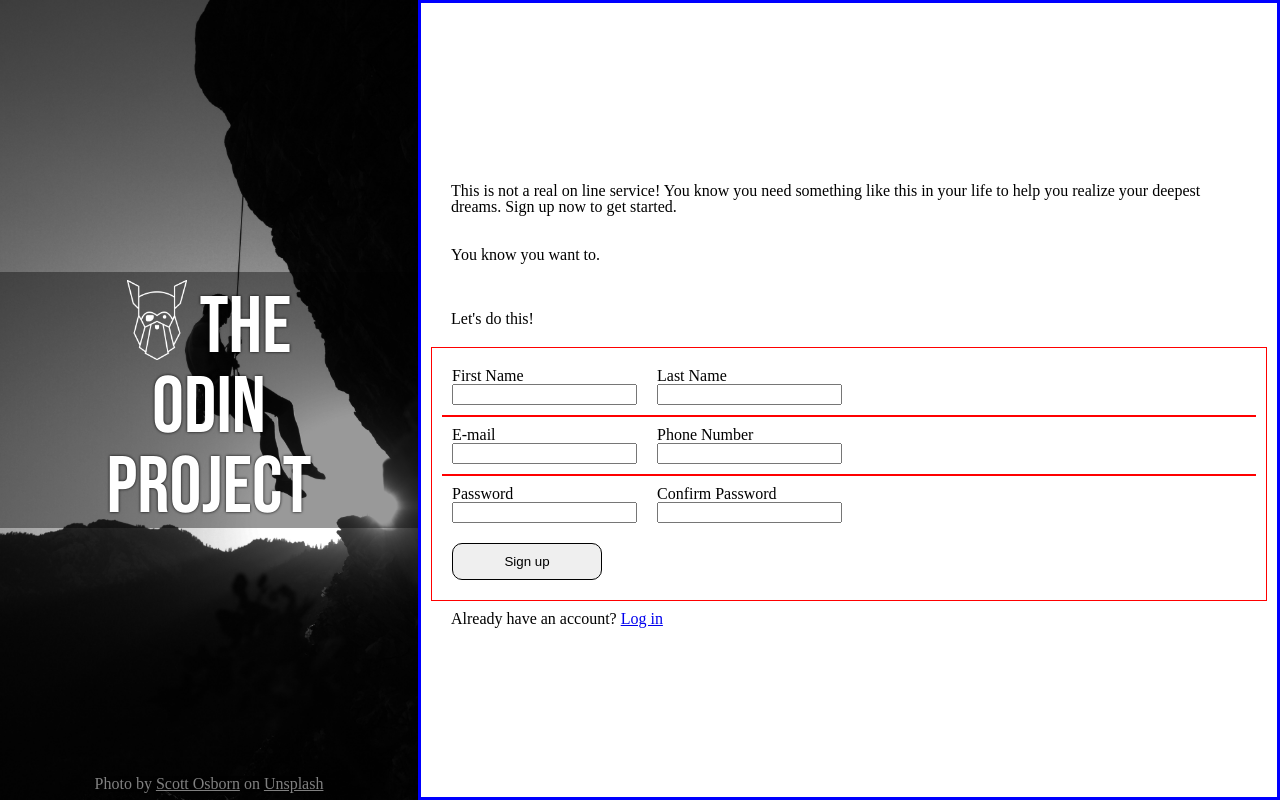
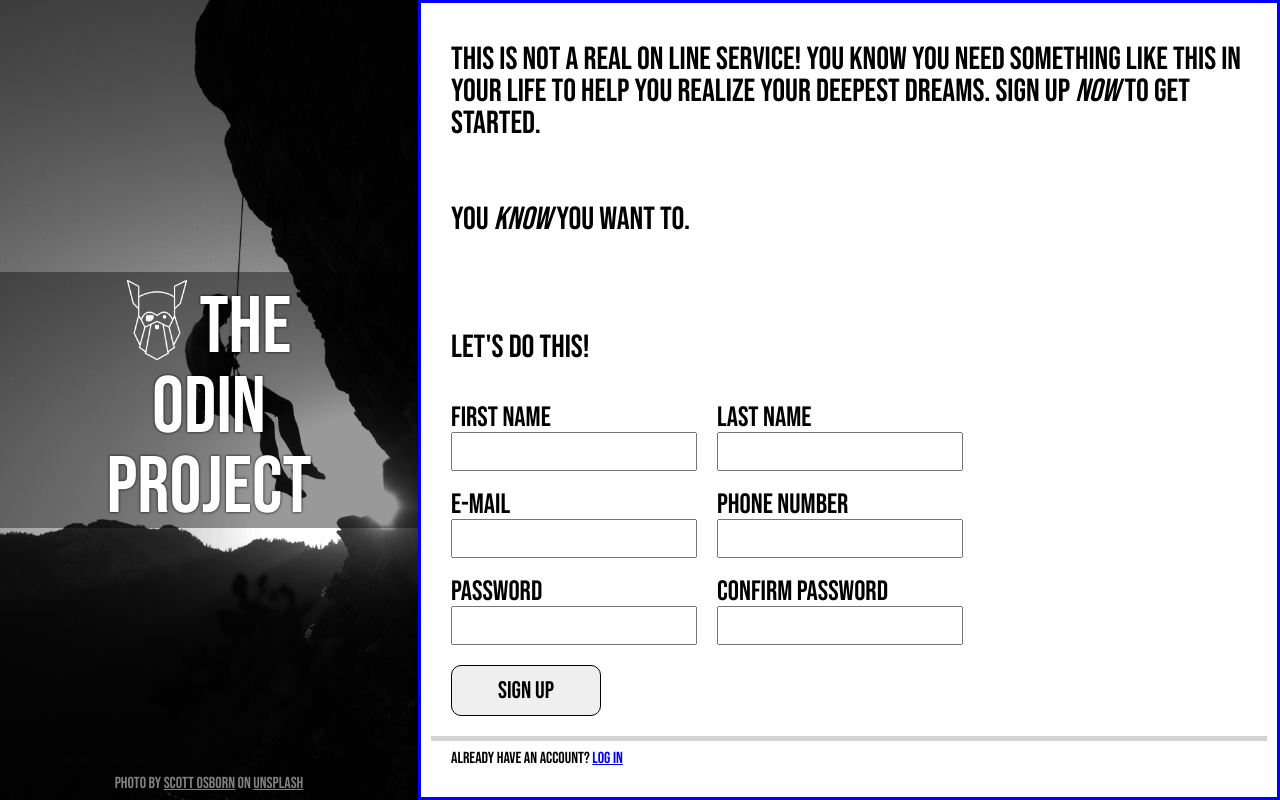
Before and after one commit to HenryCodesGit/odin-sign-up-form, a plain HTML site: page index.html in a window 1280 px wide. Drawn offline with Linux system fonts and the light colour scheme.

Commit message:
Fix overflow issues with form section

```diff
--- a/index.html
+++ b/index.html
@@ -19,8 +19,7 @@
             Sign up <em>now</em> to get started.
             <br><br><br>
             You <em>know</em> you want to.
-            <br>
-            <br>
+            <br><br>
             <br><br>
             Let's do this!
         </div>
@@ -55,6 +54,7 @@
             </ul>
             <button type="submit">Sign up</button>
         </form>
+        <div class="divider"></div>
         <footer>
             Already have an account? <a href="https://google.ca">Log in</a>
         </footer>
--- a/style.css
+++ b/style.css
@@ -1,6 +1,6 @@
 /* Resetting CSS */
 
-html,body,div,span,applet,object,iframe,h1,h2,h3,h4,h5,h6,p,blockquote,pre,a,abbr,acronym,address,big,cite,code,del,dfn,em,img,ins,kbd,q,s,samp,small,strike,strong,sub,sup,tt,var,b,u,i,center,dl,dt,dd,ol,ul,li,fieldset,form,label,legend,table,caption,tbody,tfoot,thead,tr,th,td,article,aside,canvas,details,embed,figure,figcaption,footer,header,hgroup,menu,nav,output,ruby,section,summary,time,mark,audio,video { margin: 0; padding: 0; border: 0; font-size: 100%; font: inherit; vertical-align: baseline;}
+html,body,div,span,applet,object,iframe,h1,h2,h3,h4,h5,h6,p,blockquote,pre,a,abbr,acronym,address,big,cite,code,del,dfn,em,img,ins,kbd,q,s,samp,small,strike,strong,sub,sup,tt,var,b,u,i,center,dl,dt,dd,ol,ul,li,fieldset,form,label,legend,table,caption,tbody,tfoot,thead,tr,th,td,article,aside,canvas,details,embed,figure,figcaption,footer,header,hgroup,menu,nav,output,ruby,section,summary,time,mark,audio,video { margin: 0; padding: 0; border: 0; font-size: 100%; vertical-align: baseline;}
 article,aside,details,figcaption,figure,footer,header,hgroup,menu,nav,section { display: block;}
 body { line-height: 1;}
 ol,ul { list-style: none;}
@@ -8,17 +8,18 @@ blockquote,q { quotes: none;}
 blockquote:before,blockquote:after,q:before,q:after { content: ''; content: none;}
 table { border-collapse: collapse; border-spacing: 0;}
 
-*{
-    box-sizing: border-box;
-}
-
-/* ----------- */
-
 @font-face{
     font-family: bebas-neue-regular;
     src: url(./font/BebasNeue-Regular.ttf);
 }
 
+
+*{
+    box-sizing: border-box;
+    font-family: bebas-neue-regular, Arial, Helvetica, sans-serif;
+}
+
+/* ----------- */
 body{
     border: 0px solid green;
     display: flex;
@@ -45,7 +46,6 @@ body{
     justify-content: center;
 
     .banner {
-        font-family: bebas-neue-regular, Arial, Helvetica, sans-serif;
         flex: 1;
         background-color: rgba(0,0,0,0.4);
         color: white;
@@ -65,7 +65,7 @@ body{
     .attribution{
         position: absolute;
         align-self: flex-end;
-        translate: 0 -.5em;
+        translate: 0 -0.5em;
         background-color: rgba(0,0,0,0.4);
         color: rgba(255,255,255,0.5);
 
@@ -92,15 +92,15 @@ body{
 
     .message{
         padding: 20px;
+        font-size: 2em;
     }
 
     form{
-        border: 1px solid red;
-
 
         display: flex;
-        justify-content: center;
+        justify-content: flex-start;
         flex-direction: column;
+        overflow: scroll;
 
         button {
             width: 150px;
@@ -108,6 +108,8 @@ body{
             margin: 10px;
             border: 1px solid black;
             border-radius: 10px;
+
+            font-size: 1.5em;
         }
         padding: 10px;
     }
@@ -121,17 +123,39 @@ body{
             display: flex;
             flex-direction: column;
             padding: 10px;
+
+            label{
+                font-size: 1.75em;
+            }
+
+            input{
+                font-size: 1.75em;
+            }
         }
 
         .break{
-            border: 1px solid red;
             flex-basis: 100%;
             height: 0;
             row-gap: 0;
         }
     }
 
+    .divider{
+        height: 5px;
+        width: 100%;
+        background-color: lightgray;
+        color: black;
+    }
+
     footer{
         margin: 10px 20px;
     }
 }
+
+
+.sidebar{
+    border: 1px solid black;
+    height: clamp(800px, 100svh, 100svh);
+    background-color: black;
+    flex: 0.25 0.25 0;
+}
```
